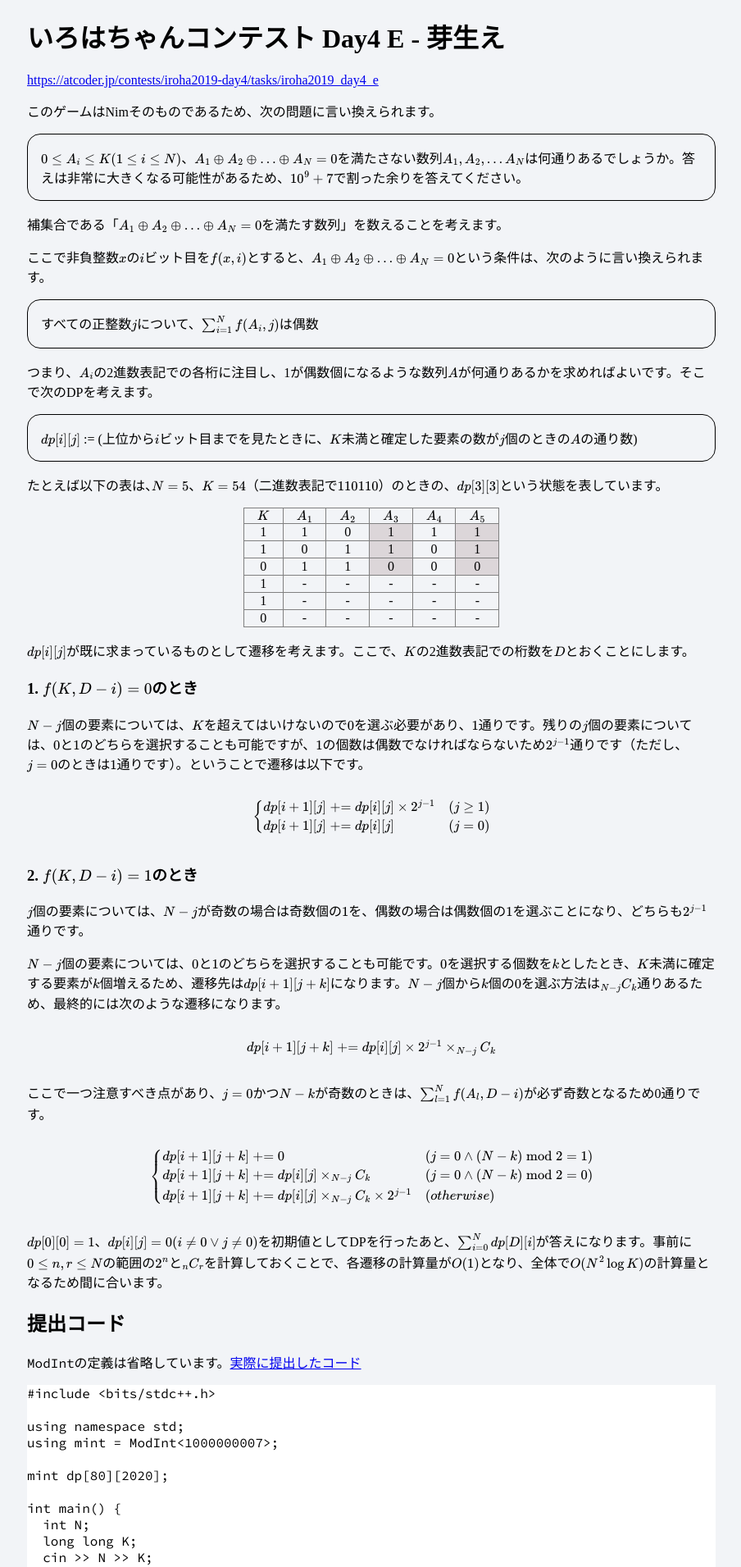
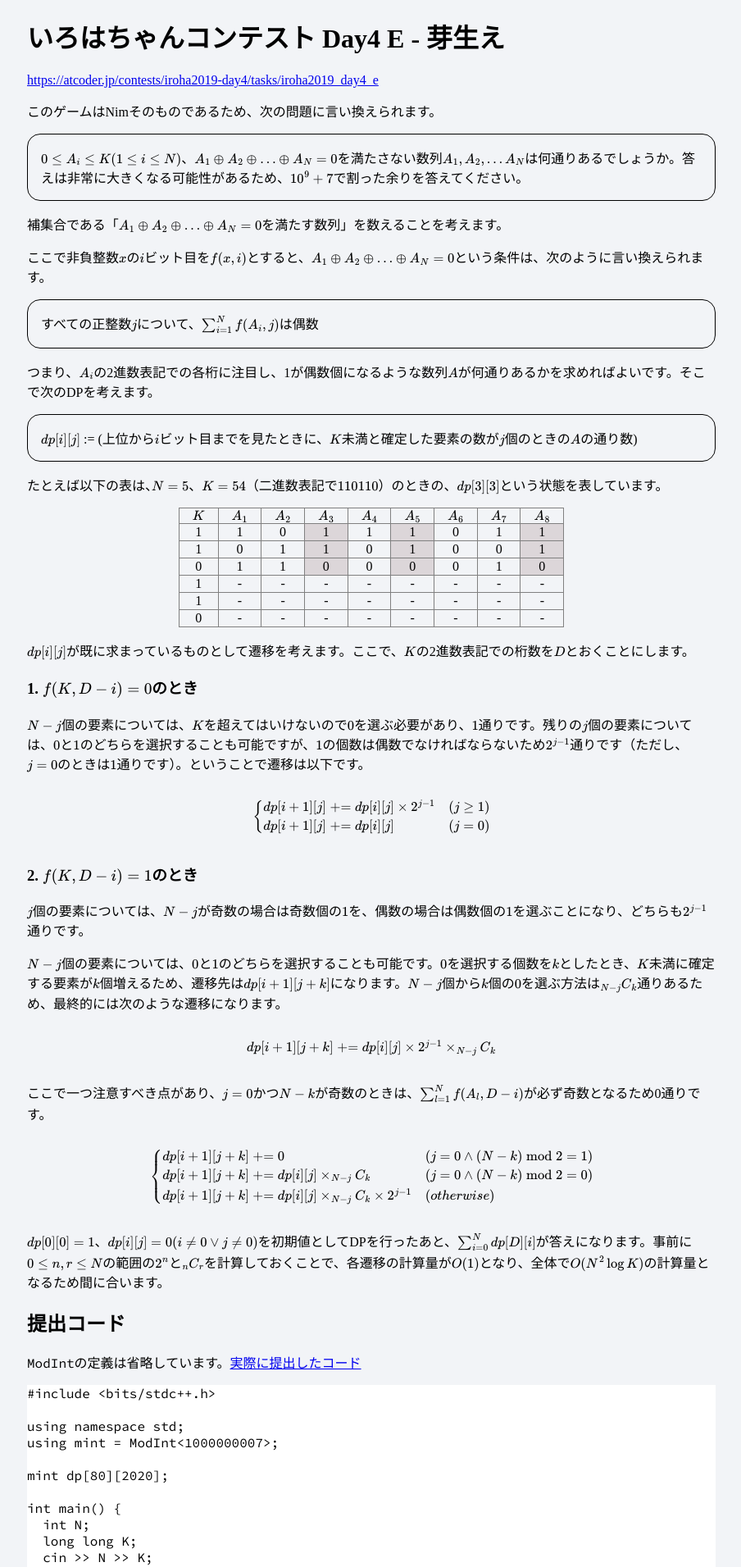
Before and after one commit to penguinshunya/penguinshunya.github.io, a Jekyll site: the page memo/iroha2019-day4/iroha2019_day4_e.html, which Jekyll copies as it is, in a window 1280 px wide. Shown: the top 1911 px of the page at 82% size, without its empty margins (187-1091 px from the left). Built offline with Jekyll 4.4.1, drawn with Linux system fonts in a browser that asks for light colours; formulas are drawn with MathJax 3.

Commit message:
Update iroha2019_day4_e.html

```diff
--- a/memo/iroha2019-day4/iroha2019_day4_e.html
+++ b/memo/iroha2019-day4/iroha2019_day4_e.html
@@ -29,7 +29,7 @@ pre, code {
   border: 1px solid black;
   border-radius: 1em;
 }
-.tex-block {
+.wrapping {
   overflow: scroll;
 }
 #container {
@@ -75,33 +75,35 @@ pre, code {
 <p>つまり、$A_i$の2進数表記での各桁に注目し、1が偶数個になるような数列$A$が何通りあるかを求めればよいです。そこで次のDPを考えます。</p>
 <div class="block">$dp[i][j]$ := (上位から$i$ビット目までを見たときに、$K$未満と確定した要素の数が$j$個のときの$A$の通り数)</div>
 <p>たとえば以下の表は、$N = 5$、$K = 54$（二進数表記で$110110$）のときの、$dp[3][3]$という状態を表しています。</p>
+<div class="wrapping">
 <table id="table" border="1">
   <tr>
-    <th>$K$</th><th>$A_1$</th><th>$A_2$</th><th>$A_3$</th><th>$A_4$</th><th>$A_5$</th>
+    <th>$K$</th><th>$A_1$</th><th>$A_2$</th><th>$A_3$</th><th>$A_4$</th><th>$A_5$</th><th>$A_6$</th><th>$A_7$</th><th>$A_8$</th>
   </tr>
   <tr>
-    <td>1</td><td>1</td><td>0</td><td class="same">1</td><td>1</td><td class="same">1</td>
+    <td>1</td><td>1</td><td>0</td><td class="same">1</td><td>1</td><td class="same">1</td><td>0</td><td>1</td><td class="same">1</td>
   </tr>
   <tr>
-    <td>1</td><td>0</td><td>1</td><td class="same">1</td><td>0</td><td class="same">1</td>
+    <td>1</td><td>0</td><td>1</td><td class="same">1</td><td>0</td><td class="same">1</td><td>0</td><td>0</td><td class="same">1</td>
   </tr>
   <tr>
-    <td>0</td><td>1</td><td>1</td><td class="same">0</td><td>0</td><td class="same">0</td>
+    <td>0</td><td>1</td><td>1</td><td class="same">0</td><td>0</td><td class="same">0</td><td>0</td><td>1</td><td class="same">0</td>
   </tr>
   <tr>
-    <td>1</td><td>-</td><td>-</td><td>-</td><td>-</td><td>-</td>
+    <td>1</td><td>-</td><td>-</td><td>-</td><td>-</td><td>-</td><td>-</td><td>-</td><td>-</td>
   </tr>
   <tr>
-    <td>1</td><td>-</td><td>-</td><td>-</td><td>-</td><td>-</td>
+    <td>1</td><td>-</td><td>-</td><td>-</td><td>-</td><td>-</td><td>-</td><td>-</td><td>-</td>
   </tr>
   <tr>
-    <td>0</td><td>-</td><td>-</td><td>-</td><td>-</td><td>-</td>
+    <td>0</td><td>-</td><td>-</td><td>-</td><td>-</td><td>-</td><td>-</td><td>-</td><td>-</td>
   </tr>
 </table>
+</div>
 <p>$dp[i][j]$が既に求まっているものとして遷移を考えます。ここで、$K$の2進数表記での桁数を$D$とおくことにします。</p>
 <h3>1. $f(K, D - i) = 0$のとき</h3>
 <p>$N - j$個の要素については、$K$を超えてはいけないので$0$を選ぶ必要があり、$1$通りです。残りの$j$個の要素については、$0$と$1$のどちらを選択することも可能ですが、$1$の個数は偶数でなければならないため$2^{j-1}$通りです（ただし、$j=0$のときは$1$通りです）。ということで遷移は以下です。</p>
-<div class="tex-block">
+<div class="wrapping">
 \begin{alignat*}{1}
 \left\{
 \begin{array}{ll}
@@ -114,11 +116,11 @@ dp[i + 1][j] \mathrel{+}= dp[i][j] &(j = 0)
 <h3>2. $f(K, D - i) = 1$のとき</h3>
 <p>$j$個の要素については、$N - j$が奇数の場合は奇数個の$1$を、偶数の場合は偶数個の$1$を選ぶことになり、どちらも$2^{j-1}$通りです。</p>
 <p>$N-j$個の要素については、$0$と$1$のどちらを選択することも可能です。$0$を選択する個数を$k$としたとき、$K$未満に確定する要素が$k$個増えるため、遷移先は$dp[i + 1][j + k]$になります。$N-j$個から$k$個の$0$を選ぶ方法は$_{N-j}C_k$通りあるため、最終的には次のような遷移になります。</p>
-<div class="tex-block">
+<div class="wrapping">
 $$dp[i + 1][j + k] \mathrel{+}= dp[i][j] \times 2^{j-1} \times _{N-j}C_k$$
 </div>
 <p>ここで一つ注意すべき点があり、$j = 0$かつ$N-k$が奇数のときは、$\sum_{l=1}^{N} f(A_l, D - i)$が必ず奇数となるため0通りです。</p>
-<div class="tex-block">
+<div class="wrapping">
 \begin{alignat*}{1}
 \left\{
 \begin{array}{ll}
```
